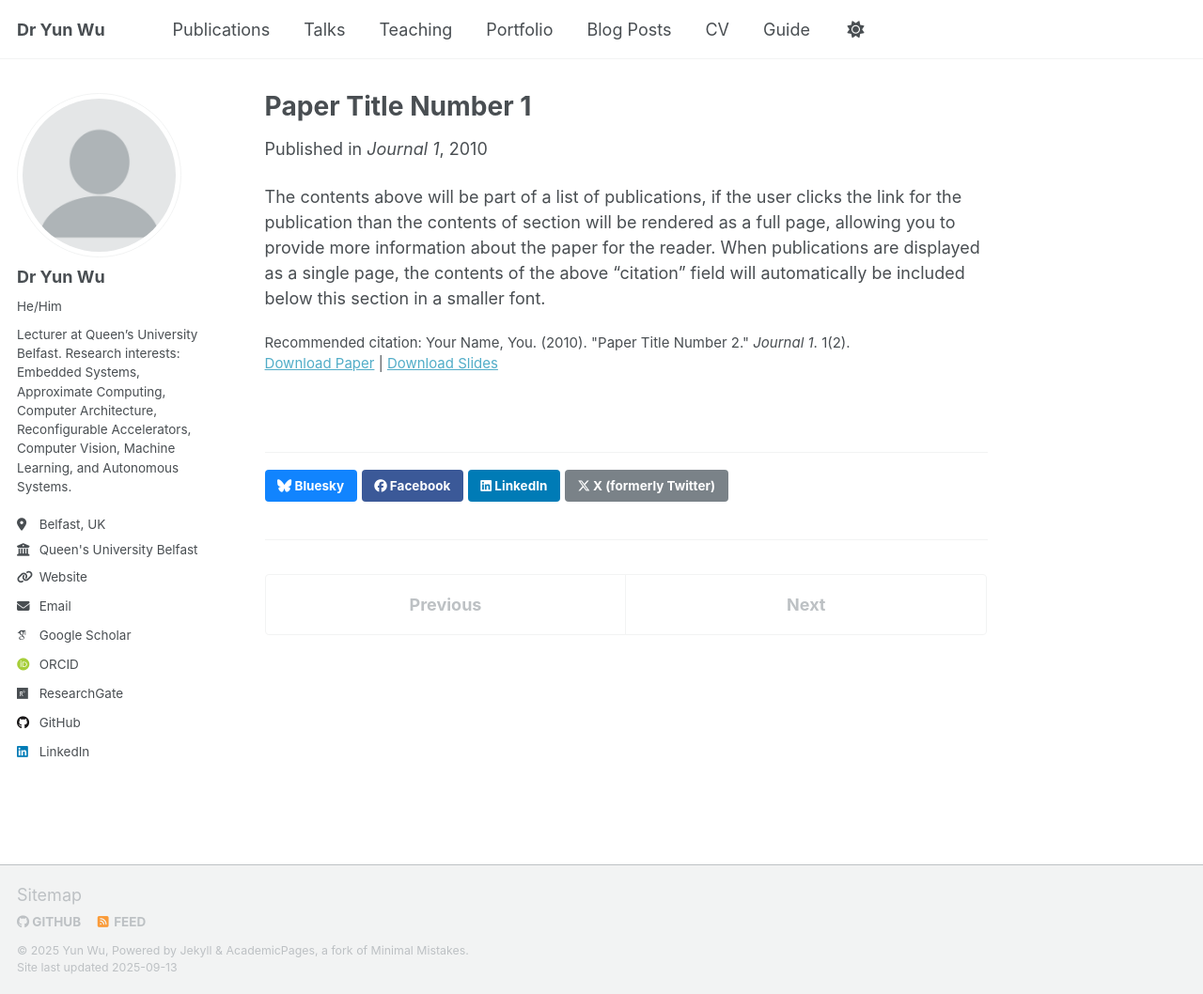
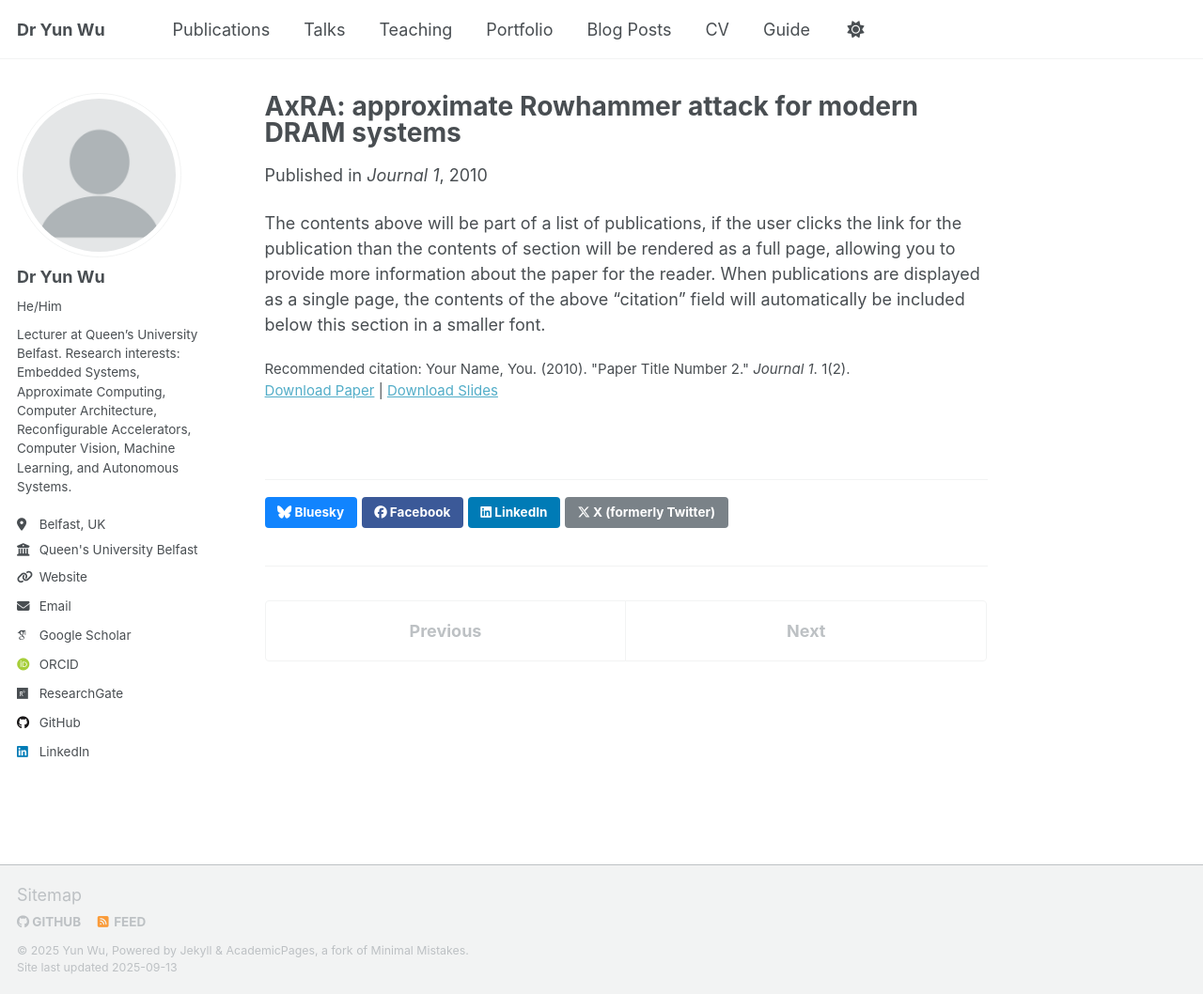
Before and after one commit to wincle626/wincle626.github.io, a Jekyll site: the page built from _publications/2009-10-01-paper-title-number-1.md, in a window 1280 px wide and 1058 px high. Shown: the whole window at 94% size. Built offline with Jekyll 4.4.1, drawn with Linux system fonts in a browser that asks for light colours; some web fonts are replaced; a script that is not in the unit is left out.

Commit message:
Update 2009-10-01-paper-title-number-1.md

```diff
--- a/_publications/2009-10-01-paper-title-number-1.md
+++ b/_publications/2009-10-01-paper-title-number-1.md
@@ -1,5 +1,5 @@
 ---
-title: "Paper Title Number 1"
+title: "AxRA: approximate Rowhammer attack for modern DRAM systems"
 collection: publications
 category: manuscripts
 permalink: /publication/2010-10-01-paper-title-number-1
```
